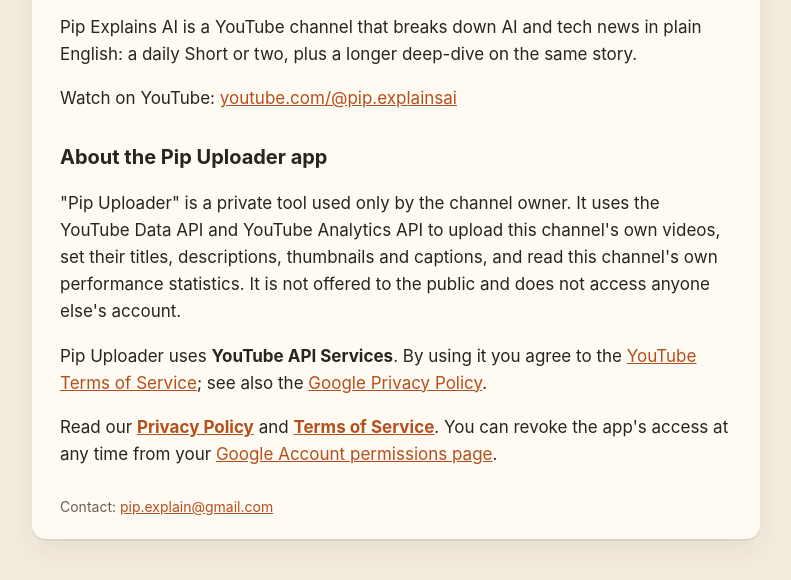
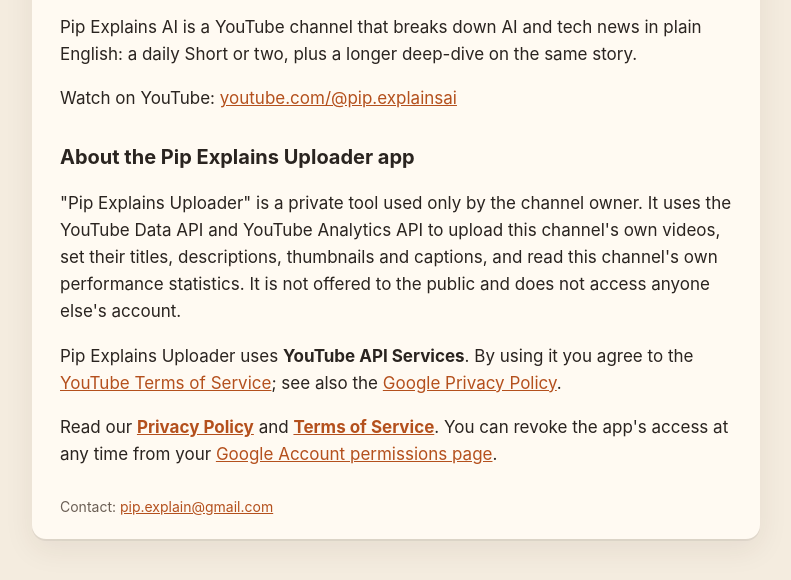
Before and after one commit to AndrewXuTurtle/pip-explains-ai, a plain HTML site: page index.html in a window 1280 px wide. Shown: the part 190-770 px from the top of the page, without its empty margins (244-1035 px from the left). Drawn offline with Linux system fonts and the light colour scheme.

Commit message:
Use the app's consent-screen name: Pip Explains Uploader

```diff
--- a/index.html
+++ b/index.html
@@ -12,9 +12,9 @@
 <p class="muted">Short, paper-craft explainers of the latest AI news.</p>
 <p>Pip Explains AI is a YouTube channel that breaks down AI and tech news in plain English: a daily Short or two, plus a longer deep-dive on the same story.</p>
 <p>Watch on YouTube: <a href="https://www.youtube.com/@pip.explainsai">youtube.com/@pip.explainsai</a></p>
-<h2>About the Pip Uploader app</h2>
-<p>"Pip Uploader" is a private tool used only by the channel owner. It uses the YouTube Data API and YouTube Analytics API to upload this channel's own videos, set their titles, descriptions, thumbnails and captions, and read this channel's own performance statistics. It is not offered to the public and does not access anyone else's account.</p>
-<p>Pip Uploader uses <strong>YouTube API Services</strong>. By using it you agree to the <a href="https://www.youtube.com/t/terms">YouTube Terms of Service</a>; see also the <a href="https://policies.google.com/privacy">Google Privacy Policy</a>.</p>
+<h2>About the Pip Explains Uploader app</h2>
+<p>"Pip Explains Uploader" is a private tool used only by the channel owner. It uses the YouTube Data API and YouTube Analytics API to upload this channel's own videos, set their titles, descriptions, thumbnails and captions, and read this channel's own performance statistics. It is not offered to the public and does not access anyone else's account.</p>
+<p>Pip Explains Uploader uses <strong>YouTube API Services</strong>. By using it you agree to the <a href="https://www.youtube.com/t/terms">YouTube Terms of Service</a>; see also the <a href="https://policies.google.com/privacy">Google Privacy Policy</a>.</p>
 <p>Read our <a href="privacy.html"><strong>Privacy Policy</strong></a> and <a href="terms.html"><strong>Terms of Service</strong></a>. You can revoke the app's access at any time from your <a href="https://security.google.com/settings/security/permissions">Google Account permissions page</a>.</p>
 <footer>Contact: <a href="mailto:pip.explain@gmail.com">pip.explain@gmail.com</a></footer>
 </div>
```
